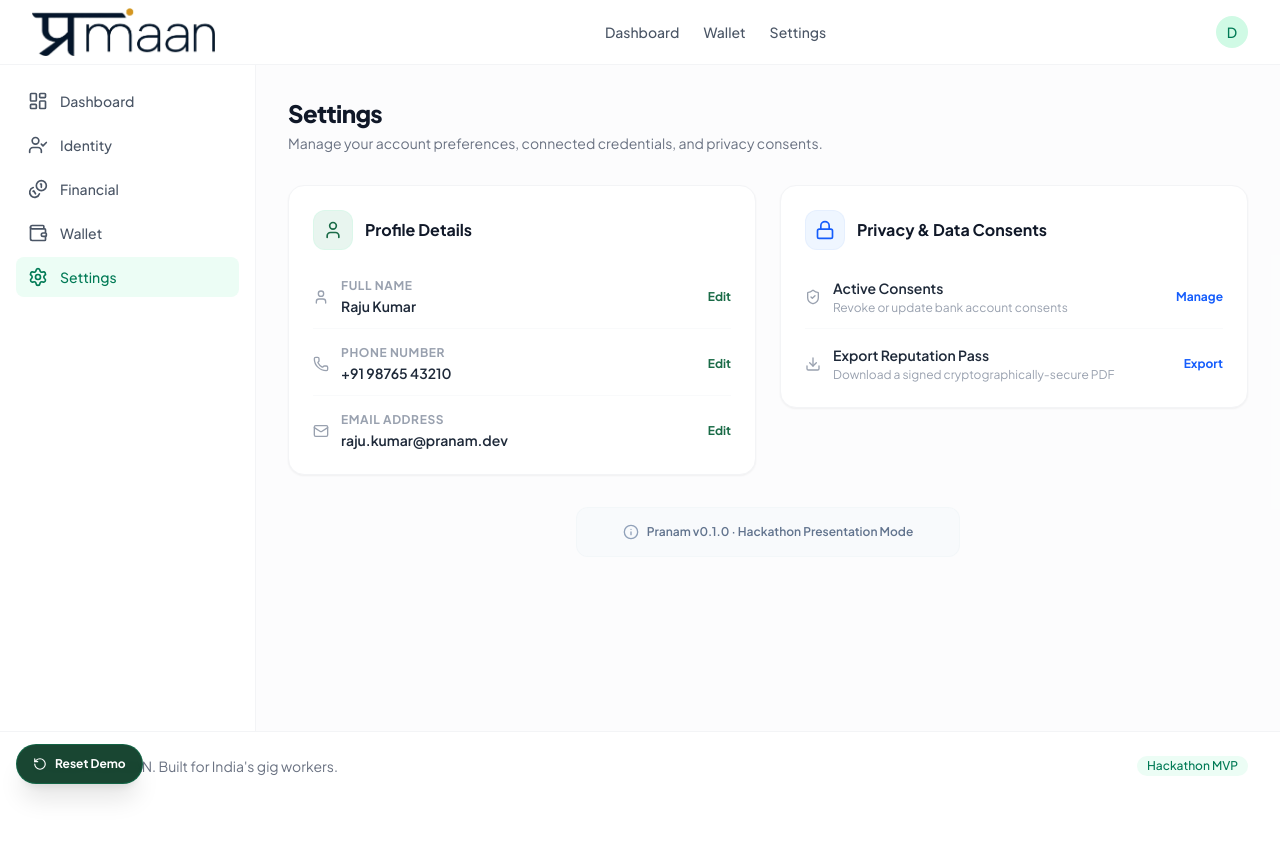
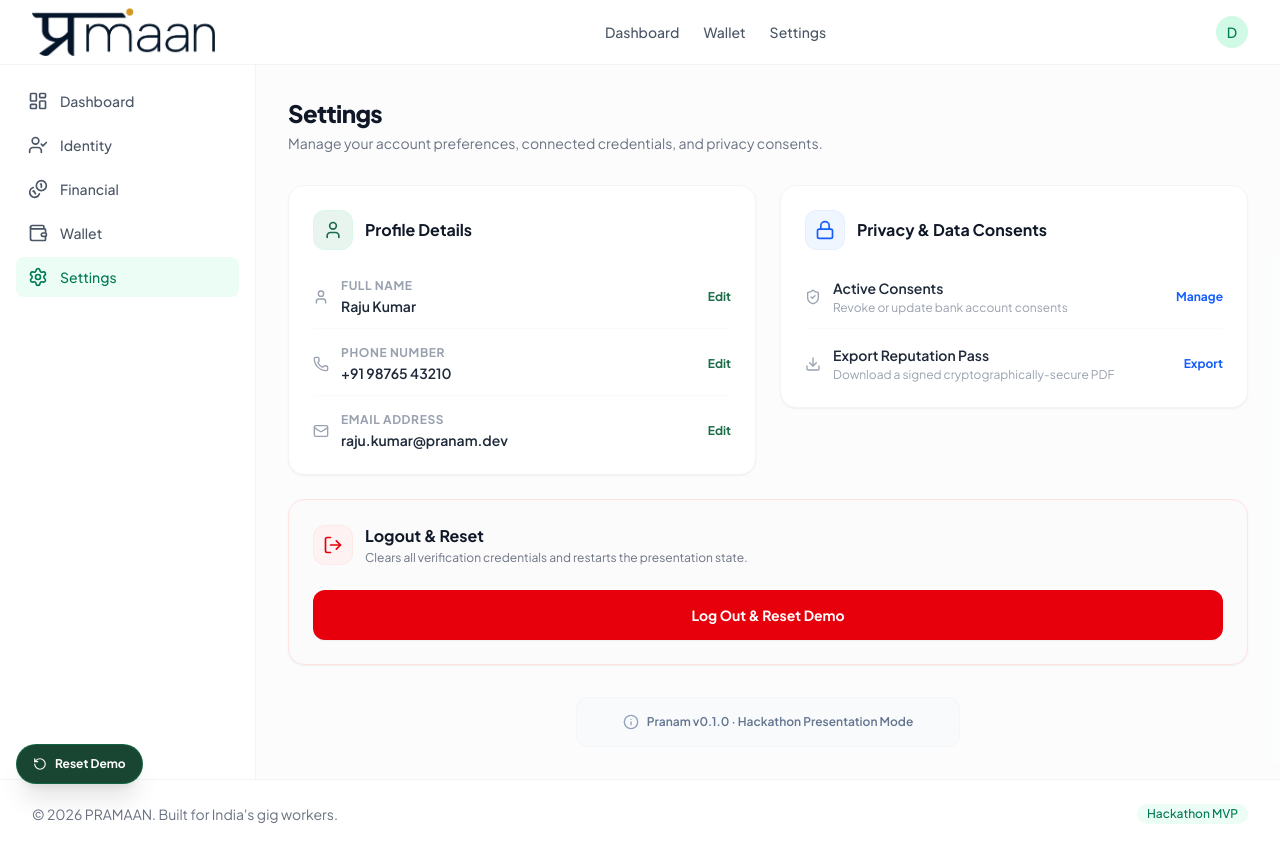
Before and after one commit to satyamcybe/RAIT-ACM-KLEOS_DESTINY, a Next.js app: page /settings in a window 1280 px wide. Before the commit the page ends 800 px from the top, so only its background shows below. Built offline with nearby package versions, Linux system fonts and the light colour scheme; no server answers; the database is empty.

Commit message:
fix: Optimize logout and reset action speed by running database updates asynchronously

```diff
--- a/src/app/settings/page.tsx
+++ b/src/app/settings/page.tsx
@@ -13,10 +13,25 @@ import {
   ShieldCheck,
   Download,
   Info,
-  ChevronRight
+  LogOut
 } from "lucide-react";
+import { useMockData } from "@/lib/context/MockDataContext";
+import { useRouter } from "next/navigation";
 
 export default function SettingsPage() {
+  const { resetDemo } = useMockData();
+  const router = useRouter();
+
+  const handleLogout = async () => {
+    if (confirm("Are you sure you want to log out and reset the presentation state?")) {
+      resetDemo();
+      router.push("/");
+      setTimeout(() => {
+        window.location.reload();
+      }, 150);
+    }
+  };
+
   return (
     <div className="space-y-8 select-none" style={{ fontFamily: "var(--font-plus-jakarta)" }}>
 
@@ -119,6 +134,26 @@ export default function SettingsPage() {
           </div>
         </div>
 
+        {/* Logout Section */}
+        <div className="rounded-2xl border border-red-100 bg-red-50/10 p-6 shadow-xs space-y-6 md:col-span-2">
+          <div className="flex items-center gap-3">
+            <div className="w-10 h-10 rounded-xl bg-red-50 text-red-600 flex items-center justify-center border border-red-100/50">
+              <LogOut className="w-5 h-5" />
+            </div>
+            <div>
+              <h2 className="text-base font-bold text-gray-900">Logout & Reset</h2>
+              <p className="text-xs text-gray-500 mt-0.5">Clears all verification credentials and restarts the presentation state.</p>
+            </div>
+          </div>
+
+          <button
+            onClick={handleLogout}
+            className="w-full flex items-center justify-center py-3.5 px-4 border border-transparent rounded-xl shadow-xs text-sm font-bold text-white bg-red-600 hover:bg-red-700 transition-all cursor-pointer active:scale-[0.99]"
+          >
+            Log Out & Reset Demo
+          </button>
+        </div>
+
       </div>
 
       {/* App info */}
--- a/src/lib/context/MockDataContext.tsx
+++ b/src/lib/context/MockDataContext.tsx
@@ -139,11 +139,10 @@ export function MockDataProvider({ children }: { children: React.ReactNode }) {
     setUser(defaultUser);
     setCredentials([]);
 
-    try {
-      await fetch("/api/identity/reset", { method: "POST" });
-    } catch (e) {
+    // Call the reset endpoint in the background so client reloads instantly
+    fetch("/api/identity/reset", { method: "POST" }).catch(e => {
       console.error("Failed to reset DB status", e);
-    }
+    });
   };
 
   return (
```
